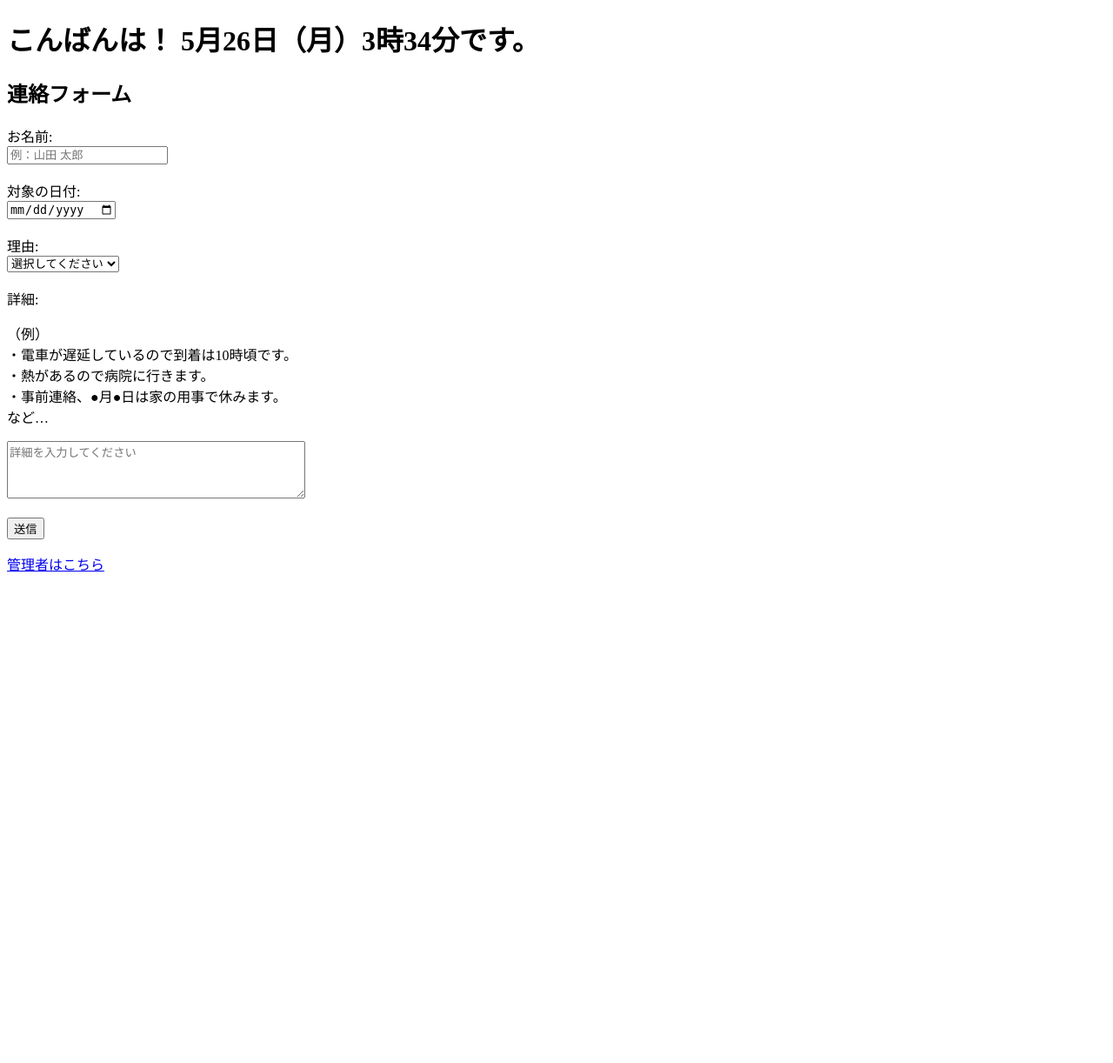
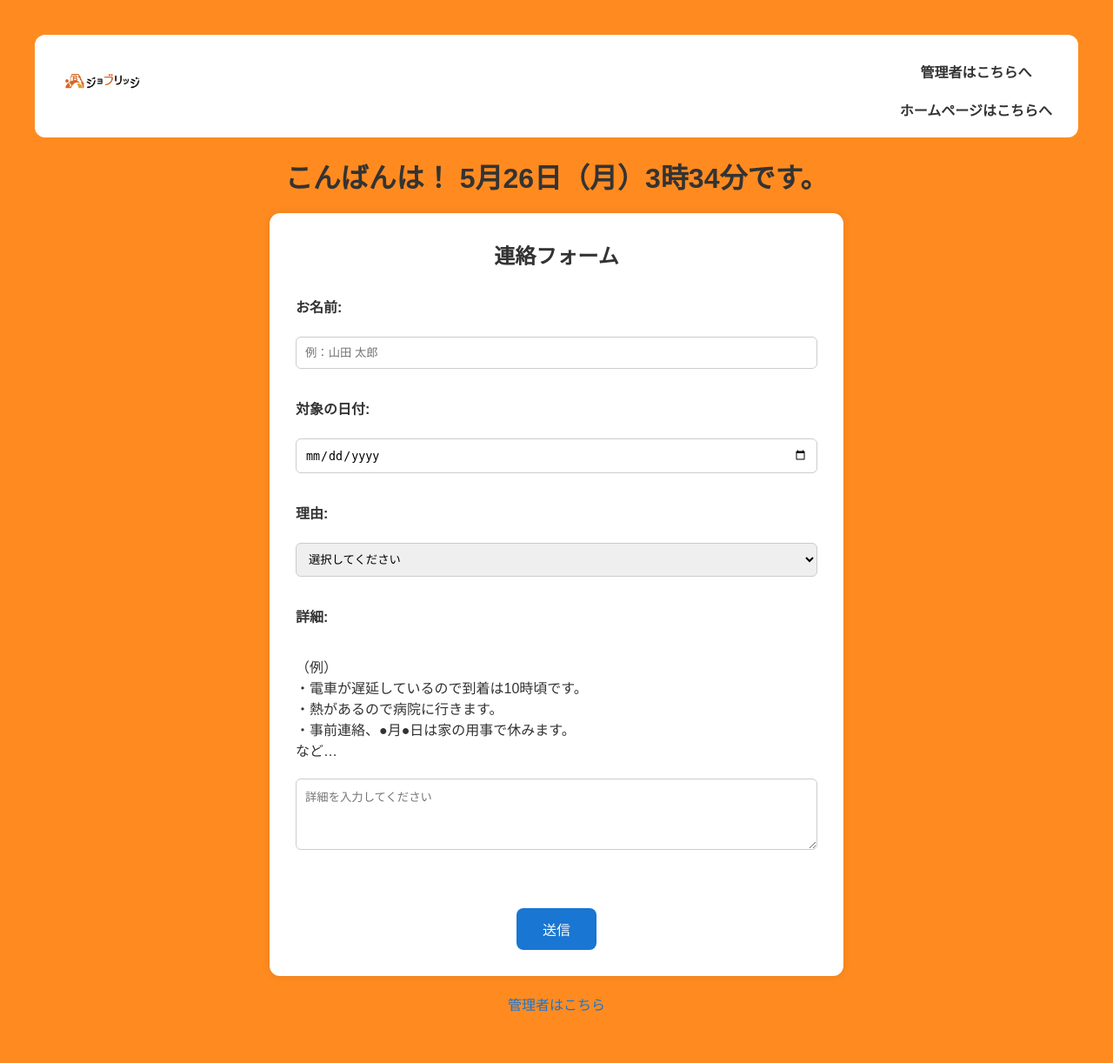
Before and after one commit to as-muuu/syussekikannri_apuri, a Flask app: page / in a window 1280 px wide. Shown: the whole page at 87% size. Before the commit the page ends 657 px from the top, so only its background shows below. Run offline with Flask 3, Linux system fonts and the light colour scheme.

Commit message:
デザイン制作中

```diff
--- /dev/null
+++ b/attendance_app/static/style.css
@@ -0,0 +1,126 @@
+/* static/style.css */
+
+body {
+    font-family: 'Arial', sans-serif;
+    background-color: #ff8b20;
+    margin: 0;
+    padding: 40px;
+    color: #333;
+}
+
+h1, h2 {
+    text-align: center;
+    margin-bottom: 20px;
+}
+
+form {
+    max-width: 600px;
+    margin: auto;
+    padding: 30px;
+    background-color: #fff;
+    border-radius: 12px;
+    box-shadow: 0 0 10px rgba(0,0,0,0.1);
+}
+
+label {
+    display: block;
+    margin-top: 15px;
+    font-weight: bold;
+}
+
+input[type="text"],
+input[type="date"],
+input[type="tel"],
+textarea,
+select {
+    width: 100%;
+    padding: 10px;
+    margin-top: 5px;
+    border-radius: 6px;
+    border: 1px solid #ccc;
+    box-sizing: border-box;
+}
+
+button {
+    margin-top: 25px;
+    padding: 12px 30px;
+    background-color: #1976d2;
+    color: white;
+    border: none;
+    border-radius: 8px;
+    cursor: pointer;
+    font-size: 16px;
+}
+
+button:hover {
+    background-color: #1565c0;
+}
+
+a {
+    text-align: center;
+    display: block;
+    margin-top: 20px;
+    color: #1976d2;
+    text-decoration: none;
+}
+.form-title {
+    text-align: center;
+    font-size: 24px;
+    margin-top: 0;
+    margin-bottom: 20px;
+    padding-bottom: 10px;
+}
+.button-wrapper {
+    text-align: center;
+    margin-top: 20px;
+}
+
+/* ヘッダーのデザイン============================================================ */
+.custom-header {
+    background-color: white;
+    border-radius: 12px;
+
+
+}
+
+.header-container {
+    display: flex;
+    justify-content: space-between;
+    align-items: center;
+    padding: 10px 30px;
+}
+
+.header-left {
+    display: flex;
+    align-items: center;
+}
+
+.logo {
+    height: 30px;
+    margin-right: 10px;
+}
+
+.site-title {
+    font-size: 20px;
+    font-weight: bold;
+    color: #333;
+}
+
+.header-right a {
+    margin-left: 20px;
+    text-decoration: none;
+    color: #333;
+    font-weight: bold;
+}
+
+.header-right a:hover {
+    color: #f57c00;
+    text-decoration: underline;
+}
+
+.orange-bar {
+    height: 10px;
+    border-radius: 0 0 10px 10px;
+}
+
+/* ヘッダーのデザインここまで============================================================ */
--- /dev/null
+++ b/attendance_app/templates/header.html
@@ -0,0 +1,12 @@
+<header class="custom-header">
+    <div class="header-container">
+        <div class="header-left">
+            <img src="{{ url_for('static', filename='img/logo.png') }}" alt="ロゴ" class="logo">
+        </div>
+        <div class="header-right">
+            <a href="/admin">管理者はこちらへ</a>
+            <a href="/">ホームページはこちらへ</a>
+        </div>
+    </div>
+    <div class="orange-bar"></div>
+</header>
--- a/attendance_app/templates/index.html
+++ b/attendance_app/templates/index.html
@@ -1,19 +1,25 @@
 <!DOCTYPE html>
 <html lang="ja">
+
 <head>
     <meta charset="UTF-8">
     <title>連絡フォーム</title>
+    <link rel="stylesheet" href="{{ url_for('static', filename='style.css') }}">
 </head>
+
 <body>
+    {% include "header.html" %}<!-- 共通のヘッダーを用意 -->
+
     <h1>{{ greeting }} {{ now }}</h1>
-    <h2>連絡フォーム</h2>
+
     <form action="/submit" method="post">
+        <h2 class="form-title">連絡フォーム</h2>
         <label for="user_name">お名前:</label><br>
         <input type="text" name="user_name" required placeholder="例：山田 太郎"><br><br>
 
         <!-- 🔽 日付入力フィールドを追加 -->
-    <label for="date">対象の日付:</label><br>
-    <input type="date" name="date" required><br><br>
+        <label for="date">対象の日付:</label><br>
+        <input type="date" name="date" required><br><br>
 
         <label for="reason">理由:</label><br>
         <select name="reason" required>
@@ -27,8 +33,11 @@
         <p>（例）<br>・電車が遅延しているので到着は10時頃です。<br>・熱があるので病院に行きます。<br>・事前連絡、●月●日は家の用事で休みます。<br>など…</p>
         <textarea name="detail" rows="4" cols="40" placeholder="詳細を入力してください"></textarea><br><br>
 
-        <button type="submit">送信</button>
+        <div class="button-wrapper">
+            <button type="submit">送信</button>
+        </div>
     </form>
     <p><a href="/admin">管理者はこちら</a></p>
 </body>
+
 </html>
--- a/attendance_app/templates/register.html
+++ b/attendance_app/templates/register.html
@@ -15,4 +15,7 @@
   <label>住所: <input type="text" name="address" required></label><br>
   <label>緊急連絡先: <input type="text" name="emergency" required></label><br>
   <button type="submit">登録する</button>
+
+  <p><a href="/admin">← 管理画面に戻る</a></p>
+
 </form>
```
Also changed, not shown: README.md, attendance_app/static/img/logo.png (added), 画面図/画面遷移図.png (added), 画面図/連絡フォームイメージ図(スマホ用).png (added), 画面図/連絡フォームイメージ図(パソコン用).png (added).
